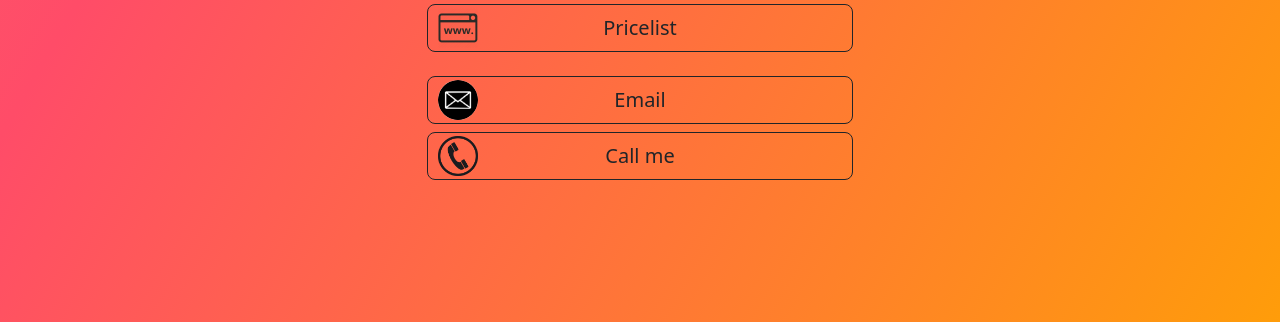
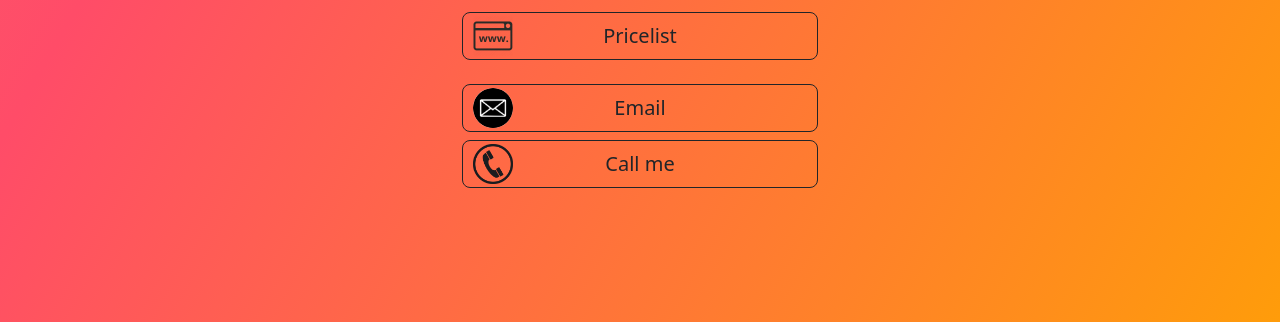
Before and after one commit to The-toiletking/Cyclofix-redirect, a plain HTML site: page index.html in a window 1280 px wide. Shown: the part 478-800 px from the top of the page. Drawn offline with nearby package versions, Linux system fonts and the light colour scheme.

Commit message:
Add files via upload

```diff
--- a/index.html
+++ b/index.html
@@ -28,7 +28,9 @@
 
  <!-- buttons -->
 
- <div class="col-xxl-4 col-xl-4 col-lg-4 col-md-6 col-sm-6 my-4 mx-auto">
+ <div class="container">
+  <div class="row justify-content-center">
+    <div class="col-lg-4 col-md-6 col-sm-8 col-10 my-4">
       <div class="d-grid gap-2">
           <button class="btn btn-outline-dark btn-lg position-relative" type="button" onclick="window.location.href='https://www.instagram.com/cyclofix_repairs/'">
               <img src="./Instagram_icon.png.webp" width="" height="40px" style="position: absolute; left: 10px; top: 50%; transform: translateY(-50%);">
@@ -50,6 +52,8 @@
               <img src="./phone.png" width="40px" height="40px" style="position: absolute; left: 10px; top: 50%; transform: translateY(-50%);">
               <span style="display: inline-block; width: 100%;">Call me</span>
           </button>
+      </div>
+    </div>
   </div>
 </div>
 
```
Lines whose indentation alone changed are shown as unchanged.
